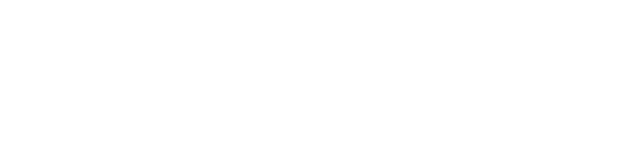
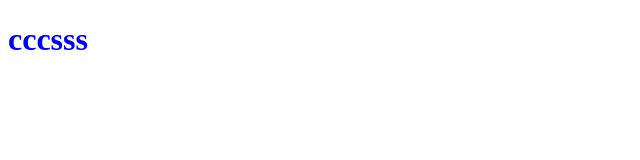
Before and after one commit to zxcas20010908-dot/GithubTest, a plain HTML site: page index.html in a window 1280 px wide. Shown: the whole page, without its empty margins (0-640 px from the left). Drawn offline with Linux system fonts and the light colour scheme.

Commit message:
新增H1

```diff
--- a/css/all.css
+++ b/css/all.css
@@ -1,3 +1,6 @@
 dody{
     color:#000;
 }
+h1{
+    color:blue;
+}
--- a/index.html
+++ b/index.html
@@ -3,6 +3,6 @@
 <head>
     <title>Hello</title>
     <link rel="stylesheet" href="css/all.css">
-
+<h1>cccsss</h1>
 </head>
 </html>
```
